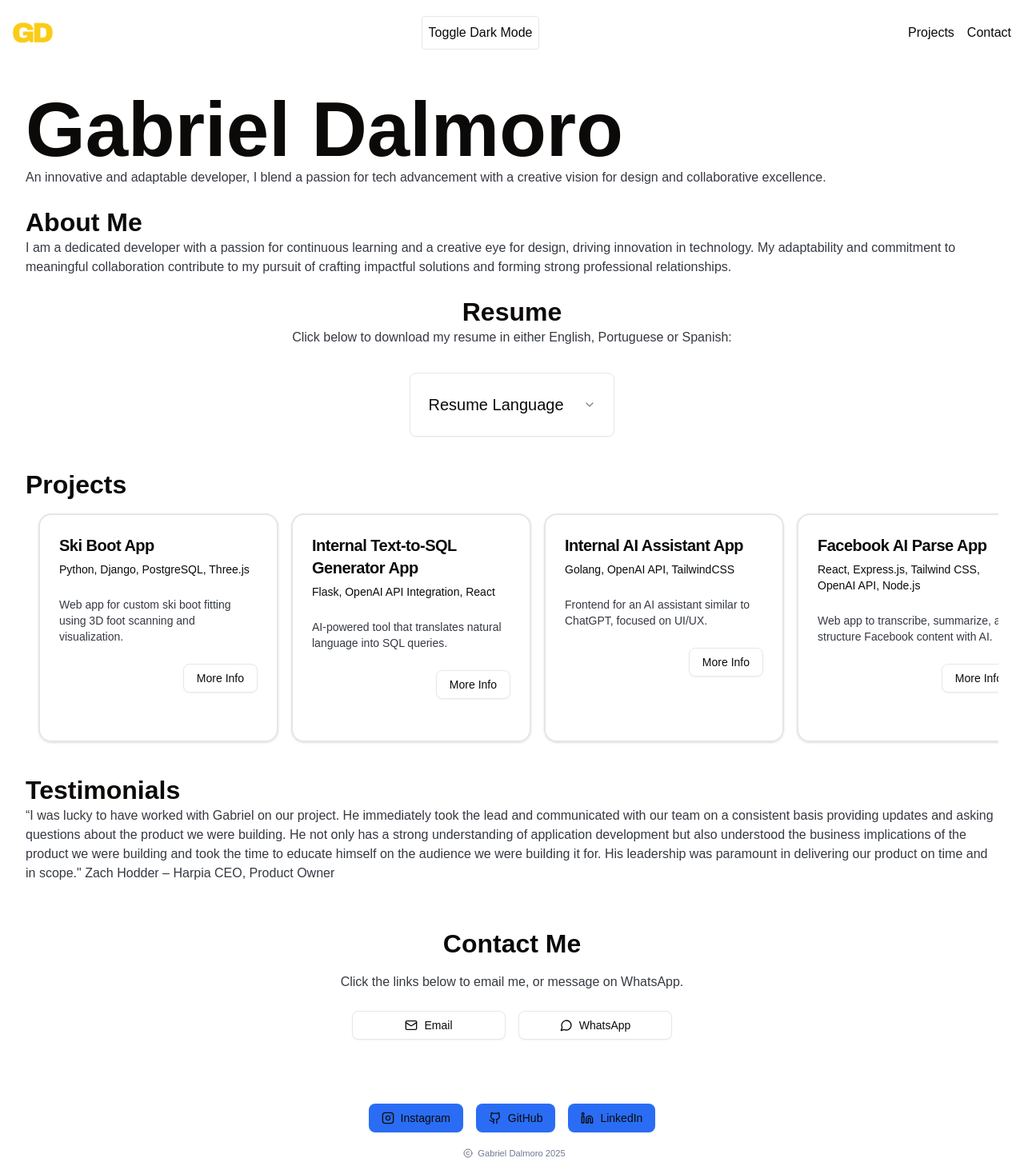
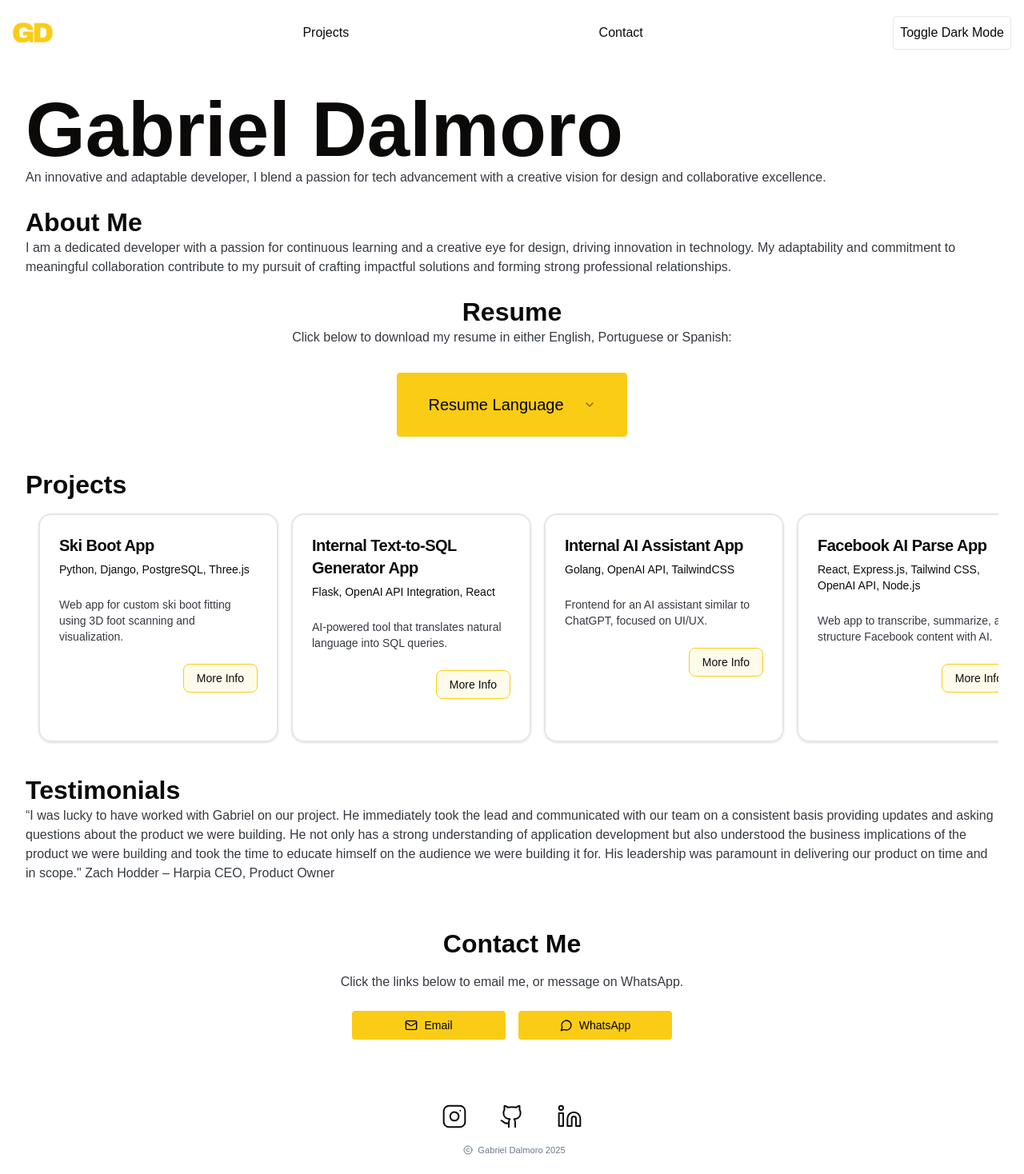
Before and after one commit to Gabriel-Dalmoro/my-website, a Next.js app: page / in a window 1280 px wide. Shown: the whole page at 80% size. Built offline with nearby package versions, Linux system fonts and the light colour scheme.

Commit message:
update colors and styling

```diff
--- a/app/globals.css
+++ b/app/globals.css
@@ -19,6 +19,7 @@ html {
     --foreground: 20 14.3% 4.1%; /* Almost black */
 
     --primary: 47.9 95.8% 53.1%; /* Yellow */
+    --primary-faded: 47.9 100% 96%; /* Light yellow (before hover) */
     --secondary: 220 90% 56%; /* Blue (used sparingly) */
 
     --primary-foreground: 26 83.3% 14.1%; /* Darker yellow */
@@ -39,6 +40,8 @@ html {
 
     --border: 220 10% 30%; /* Darker gray */
 
+    --primary-faded: 47.9 100% 8%; /* A very dark muted yellow */
+
     --text-primary: 0 0% 100%; /* White for titles */
     --text-secondary: 220 14% 80%; /* Light gray for body text */
     --text-tertiary: 220 10% 55%; /* Muted gray for labels, copyright */
--- a/app/layout.tsx
+++ b/app/layout.tsx
@@ -52,21 +52,13 @@ export default function RootLayout({
       >
         <header className="container mx-auto flex items-center justify-between p-4">
           <Logo size={50} />
+          <a href="#projects" className="text-base">
+            Projects
+          </a>
+          <a href="#contact" className="text-base">
+            Contact
+          </a>
           <DarkButton />
-          <nav>
-            <ul className="flex space-x-4">
-              <li>
-                <a href="#projects" className="text-base">
-                  Projects
-                </a>
-              </li>
-              <li>
-                <a href="#contact" className="text-base">
-                  Contact
-                </a>
-              </li>
-            </ul>
-          </nav>
         </header>
         {children}
       </body>
--- a/app/page.tsx
+++ b/app/page.tsx
@@ -24,7 +24,7 @@ import {
   Copyright,
   GithubIcon,
   Instagram,
-  LinkedinIcon,
+  Linkedin,
   Mail,
   MessageCircle,
 } from "lucide-react";
@@ -91,18 +91,18 @@ export default function Home() {
                   <CardFooter className="justify-end">
                     <Dialog>
                       <DialogTrigger asChild>
-                        <Button variant="outline">More Info</Button>
+                        <Button variant="secondary">More Info</Button>
                       </DialogTrigger>
                       <DialogContent className="sm:max-w-md">
                         <DialogHeader>
                           <DialogTitle className="font-semibold">
                             {project.title}
                           </DialogTitle>
-                          <p className="text-text-tertiary dark:text-text-tertiary">
-                            <DialogDescription>
+                          <DialogDescription>
+                            <div className="dark:text-text-tertiary text-red-600">
                               {project.technologies}
-                            </DialogDescription>
-                          </p>
+                            </div>
+                          </DialogDescription>
                         </DialogHeader>
                         <p className="text-text-secondary dark:text-text-secondary mt-md text-sm">
                           {project.description}
@@ -124,7 +124,7 @@ export default function Home() {
           </ScrollArea>
         </section>
 
-        {/* ✅ Testimonials Section */}
+        {/* Testimonials Section */}
         <section>
           <h2 className="text-2xl font-semibold">
             {content.testimonialsTitle}
@@ -134,7 +134,7 @@ export default function Home() {
           </p>
         </section>
 
-        {/* ✅ Contact Section - Cleaned up layout */}
+        {/* Contact Section */}
         <section id="contact" className="mt-xl text-center">
           <h2 className="mb-md text-2xl font-semibold">
             {content.contactTitle}
@@ -146,7 +146,7 @@ export default function Home() {
             <Link
               href="mailto:ghdalmoro@gmail.com"
               className={buttonVariants({
-                variant: "outline",
+                variant: "default",
                 className: "flex h-16 w-48 items-center justify-center gap-2",
               })}
             >
@@ -157,7 +157,7 @@ export default function Home() {
               target="_blank"
               href="https://wa.me/14039732848"
               className={buttonVariants({
-                variant: "outline",
+                variant: "default",
                 className: "flex h-16 w-48 items-center justify-center gap-2",
               })}
             >
@@ -168,43 +168,26 @@ export default function Home() {
         </section>
       </main>
 
-      {/* ✅ Footer - Improved spacing */}
+      {/* ✅ Footer */}
       <footer className="mt-xl py-md text-center">
-        <div className="gap-md flex justify-center">
+        <div className="flex justify-center gap-10">
           <Link
             target="_blank"
             href="https://www.instagram.com/gabriel.dalmoro/"
-            className={buttonVariants({
-              variant: "secondary",
-              className: "flex items-center gap-2",
-            })}
           >
-            <Instagram />
-            Instagram
+            <Instagram className="h-8 w-8" strokeWidth={1.5} />
           </Link>
-          <Link
-            target="_blank"
-            href="https://github.com/Gabriel-Dalmoro"
-            className={buttonVariants({
-              variant: "secondary",
-              className: "flex items-center gap-2",
-            })}
-          >
-            <GithubIcon />
-            GitHub
+          <Link target="_blank" href="https://github.com/Gabriel-Dalmoro">
+            <GithubIcon className="h-8 w-8" strokeWidth={1.5} />
           </Link>
           <Link
             target="_blank"
             href="https://www.linkedin.com/in/gabrieldalmoro/"
-            className={buttonVariants({
-              variant: "secondary",
-              className: "flex items-center gap-2",
-            })}
           >
-            <LinkedinIcon />
-            LinkedIn
+            <Linkedin className="h-8 w-8" strokeWidth={1.5} />
           </Link>
         </div>
+
         <div className="mt-md text-muted-foreground flex items-center justify-center text-sm">
           <Copyright className="h-3 text-gray-500" />
           <small className="text-text-tertiary dark:text-text-tertiary">
--- a/components/ResumeDropdown.tsx
+++ b/components/ResumeDropdown.tsx
@@ -23,7 +23,7 @@ export default function ResumeDropdown({
 
   return (
     <Select onValueChange={handleDownload}>
-      <SelectTrigger className="mt-2 h-20 w-64 justify-center gap-6 text-lg">
+      <SelectTrigger className="bg-primary border-primary mt-2 h-20 w-72 justify-center gap-6 rounded-sm px-6 py-3 text-lg font-medium text-black transition-transform duration-200 hover:scale-105">
         <SelectValue placeholder={textContent[language].resumeDropdown} />
       </SelectTrigger>
       <SelectContent className="bg-background">
--- a/components/ui/button.tsx
+++ b/components/ui/button.tsx
@@ -1,8 +1,8 @@
-import * as React from "react"
-import { Slot } from "@radix-ui/react-slot"
-import { cva, type VariantProps } from "class-variance-authority"
+import * as React from "react";
+import { Slot } from "@radix-ui/react-slot";
+import { cva, type VariantProps } from "class-variance-authority";
 
-import { cn } from "@/lib/utils"
+import { cn } from "@/lib/utils";
 
 const buttonVariants = cva(
   "inline-flex items-center justify-center gap-2 whitespace-nowrap rounded-md text-sm font-medium transition-colors focus-visible:outline-none focus-visible:ring-1 focus-visible:ring-ring disabled:pointer-events-none disabled:opacity-50 [&_svg]:pointer-events-none [&_svg]:size-4 [&_svg]:shrink-0",
@@ -10,13 +10,13 @@ const buttonVariants = cva(
     variants: {
       variant: {
         default:
-          "bg-primary text-primary-foreground shadow hover:bg-primary/90",
+          "bg-primary text-black px-6 py-3 rounded-sm font-medium transition-transform duration-200 hover:scale-105",
         destructive:
           "bg-destructive text-destructive-foreground shadow-sm hover:bg-destructive/90",
         outline:
           "border border-input bg-background shadow-sm hover:bg-accent hover:text-accent-foreground",
         secondary:
-          "bg-secondary text-secondary-foreground shadow-sm hover:bg-secondary/80",
+          "bg-primary-faded border border-primary px-6 py-3 rounded-md font-medium transition-colors duration-200 hover:bg-primary hover:text-black",
         ghost: "hover:bg-accent hover:text-accent-foreground",
         link: "text-primary underline-offset-4 hover:underline",
       },
@@ -31,27 +31,27 @@ const buttonVariants = cva(
       variant: "default",
       size: "default",
     },
-  }
-)
+  },
+);
 
 export interface ButtonProps
   extends React.ButtonHTMLAttributes<HTMLButtonElement>,
     VariantProps<typeof buttonVariants> {
-  asChild?: boolean
+  asChild?: boolean;
 }
 
 const Button = React.forwardRef<HTMLButtonElement, ButtonProps>(
   ({ className, variant, size, asChild = false, ...props }, ref) => {
-    const Comp = asChild ? Slot : "button"
+    const Comp = asChild ? Slot : "button";
     return (
       <Comp
         className={cn(buttonVariants({ variant, size, className }))}
         ref={ref}
         {...props}
       />
-    )
-  }
-)
-Button.displayName = "Button"
+    );
+  },
+);
+Button.displayName = "Button";
 
-export { Button, buttonVariants }
+export { Button, buttonVariants };
--- a/components/ui/dialog.tsx
+++ b/components/ui/dialog.tsx
@@ -102,10 +102,7 @@ const DialogDescription = React.forwardRef<
 >(({ className, ...props }, ref) => (
   <DialogPrimitive.Description
     ref={ref}
-    className={cn(
-      "text-muted-foreground text-text-tertiary dark:text-text-tertiary text-sm",
-      className,
-    )}
+    className={cn("text-text-tertiary dark:text-text-tertiary", className)}
     {...props}
   />
 ));
--- a/tailwind.config.ts
+++ b/tailwind.config.ts
@@ -20,6 +20,7 @@ export default {
         primary: {
           DEFAULT: "hsl(var(--primary))",
           foreground: "hsl(var(--primary-foreground))",
+          faded: "hsl(var(--primary-faded))",
         },
 
         secondary: "hsl(var(--secondary))",
```
